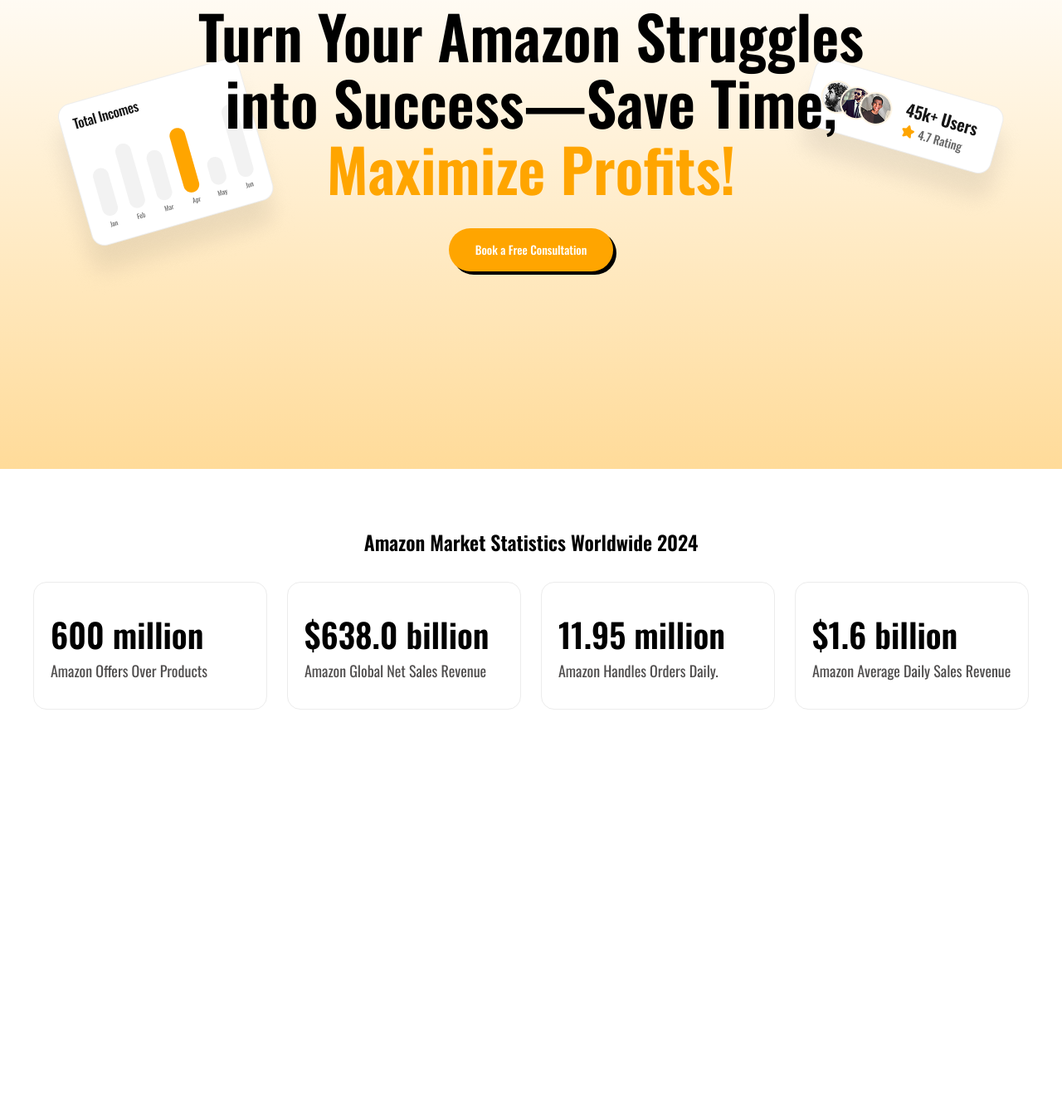
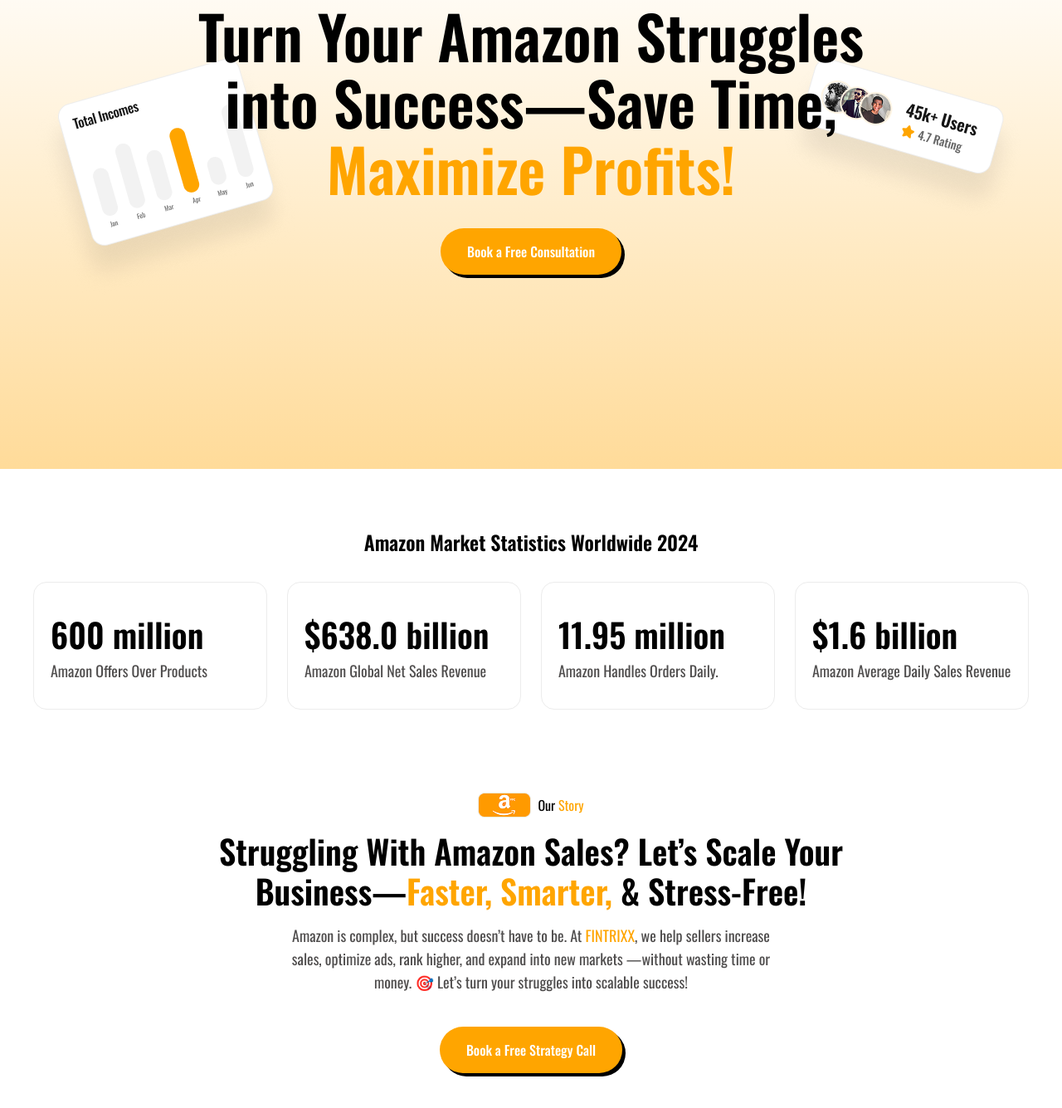
Before and after one commit to sazzad731/LeadsBridge, a plain HTML site: page index.html in a window 1280 px wide. Shown: the part 235-1570 px from the top of the page at 83% size. Before the commit the page ends 1154 px from the top, so only its background shows below. Drawn offline with nearby package versions, Linux system fonts and the light colour scheme.

Commit message:
[CREATED]: story section

```diff
--- a/index.html
+++ b/index.html
@@ -57,7 +57,7 @@
         </div>
         <h1 class="lg:text-7xl text-5xl text-center font-semibold leading-[80px] mb-8">Turn Your Amazon Struggles <br class="md:block hidden"> into Success—Save Time, <br class="md:block hidden"> <span class="text-primary">Maximize Profits!</span></h1>
         <a href="#"
-          class="bg-primary text-sm font-medium text-white px-8 py-4 rounded-full shadow-[4px_4px_0px_0px_rgba(0,0,0,1)] hover:translate-x-[2px] hover:translate-y-[2px] hover:shadow-none transition-all">
+          class="bg-primary text-base font-medium text-white px-8 py-4 rounded-full shadow-[4px_4px_0px_0px_rgba(0,0,0,1)] hover:translate-x-[2px] hover:translate-y-[2px] hover:shadow-none transition-all">
           Book a Free Consultation
         </a>
       </div>
@@ -65,7 +65,8 @@
       <img class="absolute right-[2.5rem] top-[302px] hidden xl:block" src="./assets/review-container.png" alt="review">
     </section>
 
-    <section class="mb-16 w-full">
+    <!-- Statistics section -->
+    <section class="mb-[60px] w-full">
       <h3 class="text-center mb-8 text-2xl font-semibold">Amazon Market Statistics Worldwide 2024</h3>
       <div class="grid lg:grid-cols-4 md:grid-cols-2 w-full gap-6">
         <div class="rounded-2xl border border-[#ECECEC] py-8 px-5">
@@ -89,6 +90,22 @@
         </div>
       </div>
     </section>
+
+    <!-- Story section -->
+     <section class="flex flex-col items-center pt-10 mb-[100px]">
+      <div class="flex items-center gap-2 mb-4">
+        <img src="./assets/icons/amazon.png" alt="amazon logo">
+        <p>Our <span class="text-primary">Story</span></p>
+      </div>
+
+      <h2 class="md:text-[40px] text-3xl font-semibold text-center mb-4">Struggling With Amazon Sales? Let’s Scale Your <br class="hidden md:block"> Business—<span class="text-primary">Faster, Smarter,</span> & Stress-Free!</h2>
+      <p class="text-center text-lg text-base-500 mb-10">Amazon is complex, but success doesn’t have to be. At <span class="text-primary">FINTRIXX</span>, we help sellers increase <br class="hidden md:block"> sales, optimize ads, rank
+      higher, and expand into new markets —without wasting time or <br class="hidden md:block"> money. 🎯 Let’s turn your struggles into scalable success!</p>
+      <a href="#"
+        class="bg-primary text-base font-medium text-white px-8 py-4 rounded-full shadow-[4px_4px_0px_0px_rgba(0,0,0,1)] hover:translate-x-[2px] hover:translate-y-[2px] hover:shadow-none transition-all">
+        Book a Free Strategy Call
+      </a>
+     </section>
   </main>
   <footer></footer>
   <script src="script.js"></script>
```
